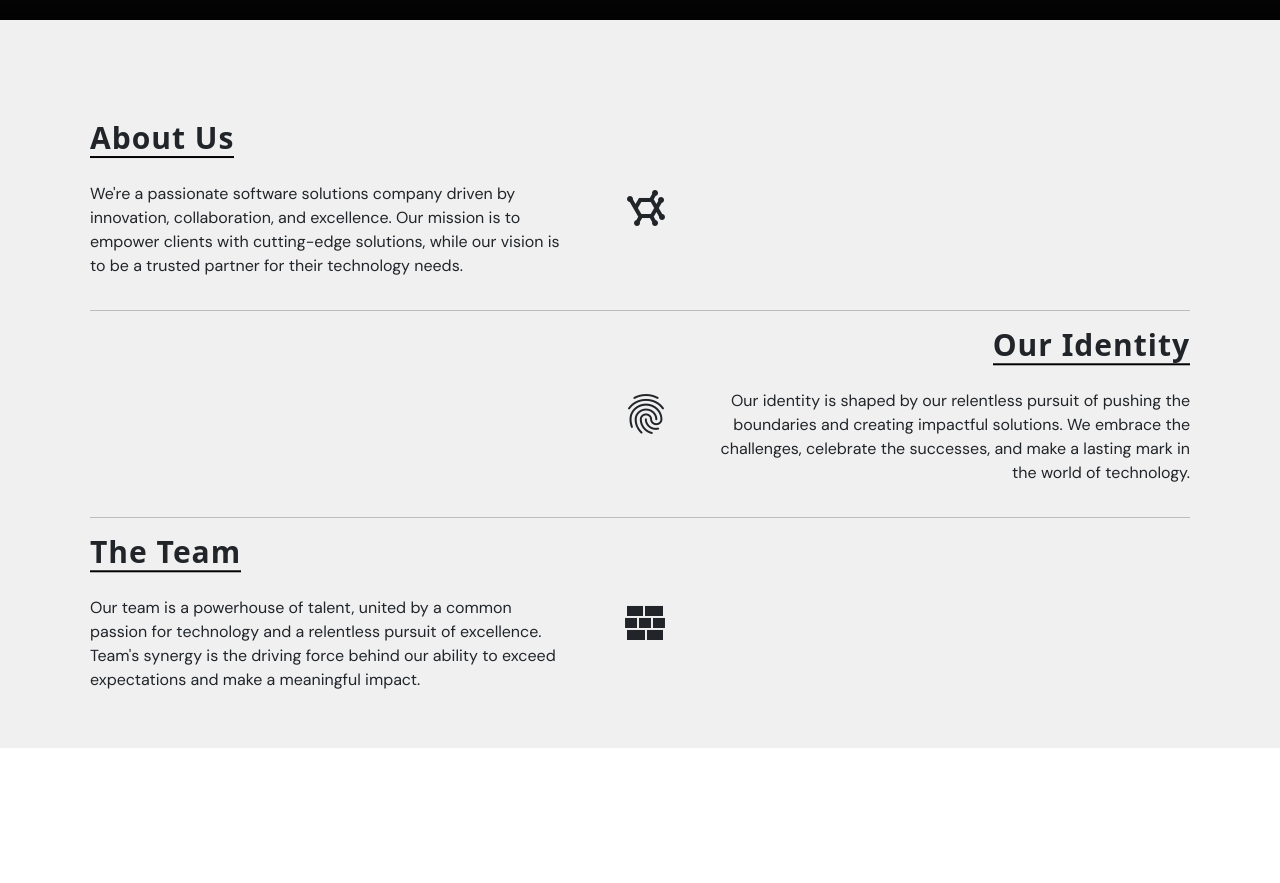
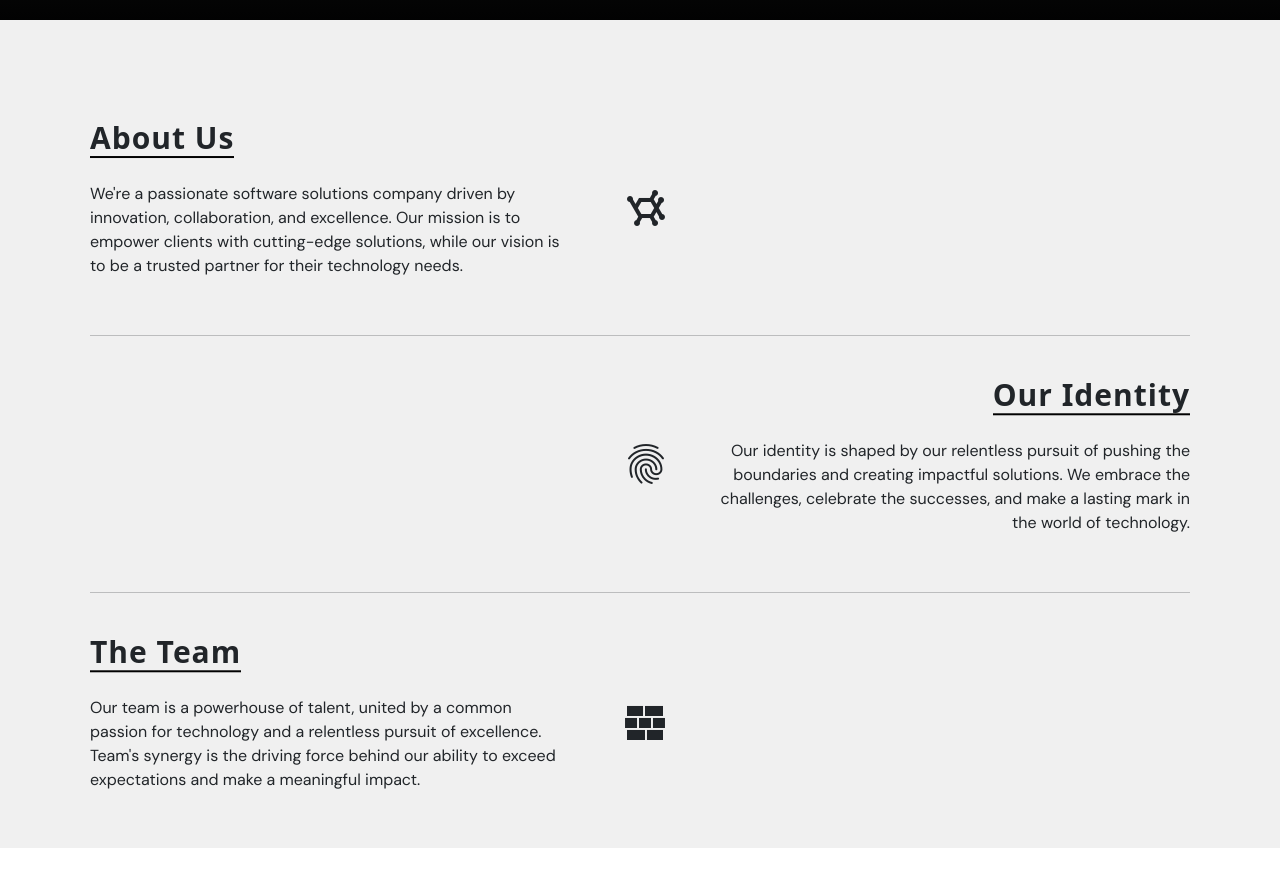
Before and after one commit to NewHorizonsSolutions/website, a Vue app: page / in a window 1280 px wide. Shown: the part 4300-5183 px from the top of the page. Before the commit the page ends 5088 px from the top, so only its background shows below. Built offline with nearby package versions, Linux system fonts and the light colour scheme.

Commit message:
padding en sections

```diff
--- a/src/components/AboutUsComponent.vue
+++ b/src/components/AboutUsComponent.vue
@@ -1,7 +1,7 @@
 <template>
   <section id="aboutus">
     <div class="cont">
-      <div class="monitor onleft">
+      <div class="monitor onleft" style="padding-bottom: 25px;">
         <div class="tag left">
           <div class="mb-4 onleft" style="display: flex">
             <h1
@@ -29,7 +29,7 @@
       </div>
       <hr />
       <!-- DIVISION -->
-      <div class="monitor onright">
+      <div class="monitor onright" style="padding: 25px 0px;">
         <div>
           <span
             class="mdi mdi-fingerprint huella"
@@ -71,7 +71,7 @@
       </div>
       <hr />
       <!-- DIVISION -->
-      <div class="monitor onleft">
+      <div class="monitor onleft" style="padding-top: 25px;">
         <div class="tag left">
           <div class="mb-4 onleft" style="display: flex">
             <h1
```
